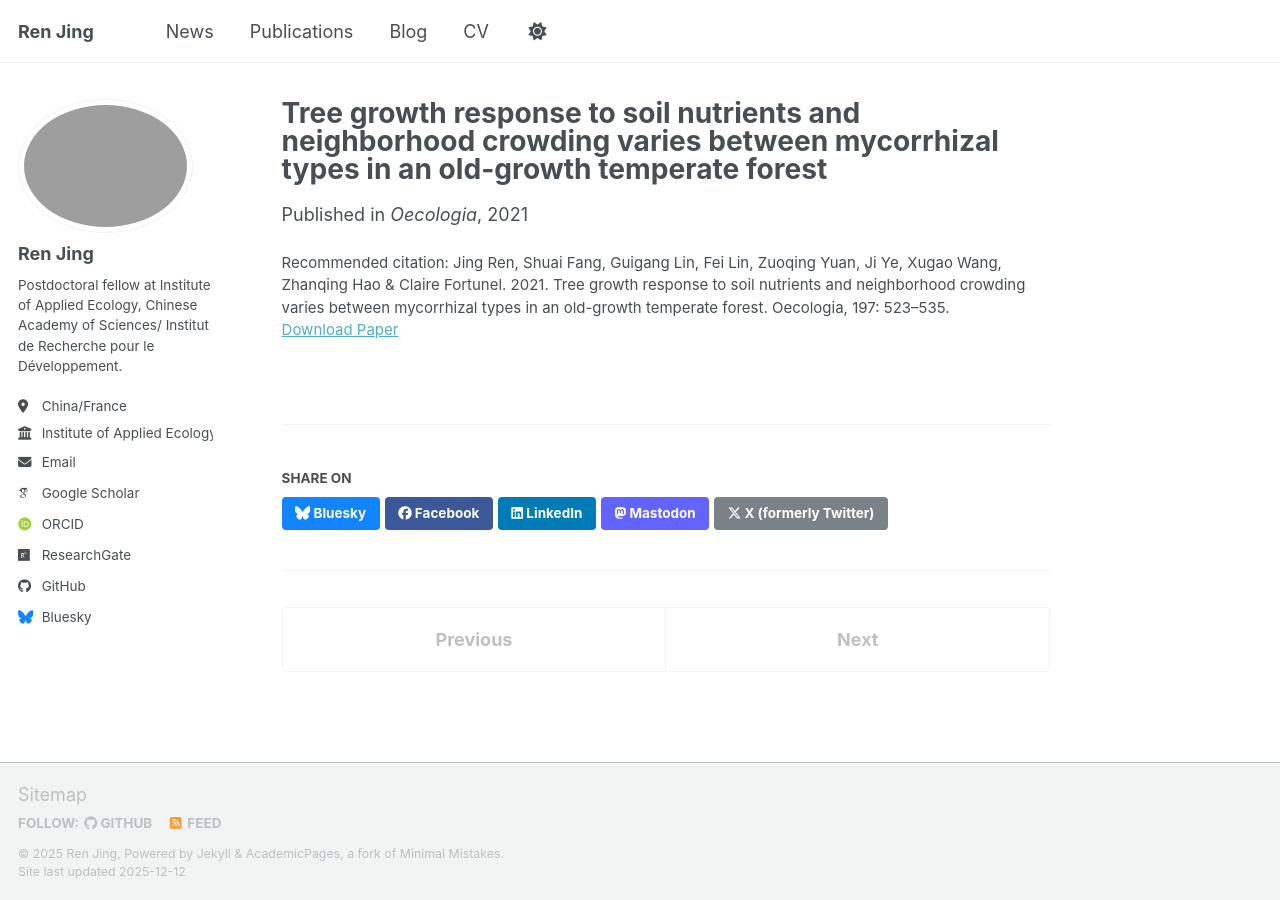
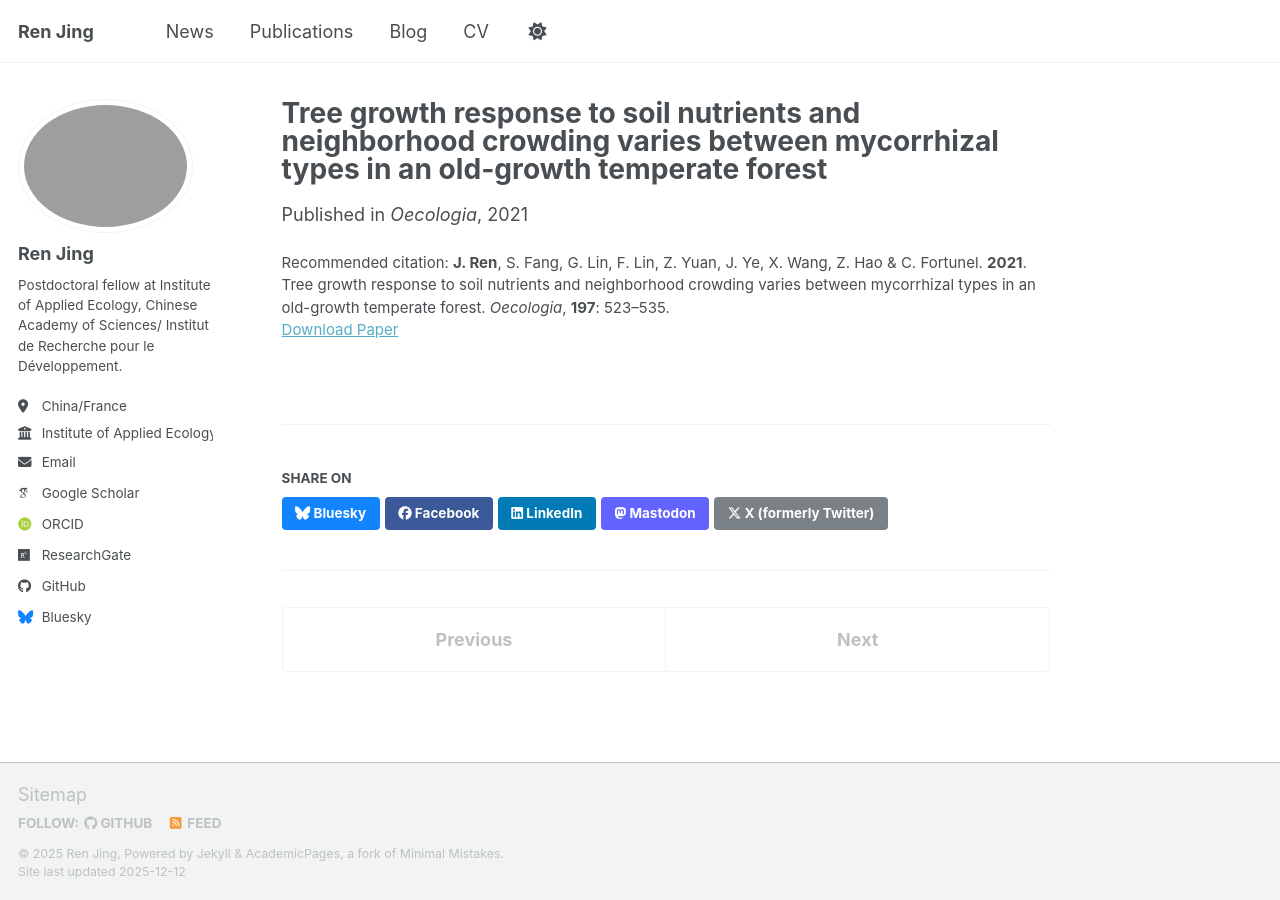
Before and after one commit to Renjing1009/Renjing1009.github.io, a Jekyll site: the page built from _publications/2021-09-06-mycorrhizal-type-tree-growth.md, in a window 1280 px wide. Built offline with Jekyll 4.4.1, drawn with Linux system fonts in a browser that asks for light colours; some web fonts are replaced; a script bundle is joined from its source files by our own code; library files that are not in the unit come from our copies; part of the change alters nothing that is shown.

Commit message:
Update 2021-09-06-mycorrhizal-type-tree-growth.md

```diff
--- a/_publications/2021-09-06-mycorrhizal-type-tree-growth.md
+++ b/_publications/2021-09-06-mycorrhizal-type-tree-growth.md
@@ -1,10 +1,11 @@
 ---
 title: "Tree growth response to soil nutrients and neighborhood crowding varies between mycorrhizal types in an old-growth temperate forest"
 collection: publications
-permalink: /publication/2021-mycorrhizal-type-tree-growth
+permalink: /publication/ren-2021-mycorrhizal-type-tree-growth
 date: 2021-09-06
 venue: "Oecologia"
-paperurl: /files/Ren_2021_Oecologia_mycorrhizal_tree_growth.pdf
-excerpt: "Using individual-level growth and trait data, we show that tree growth responses to soil nutrients and neighbourhood crowding differ strongly among arbuscular, ectomycorrhizal and dual-mycorrhizal tree species."
-citation: "Jing Ren, Shuai Fang, Guigang Lin, Fei Lin, Zuoqing Yuan, Ji Ye, Xugao Wang, Zhanqing Hao & Claire Fortunel. 2021. Tree growth response to soil nutrients and neighborhood crowding varies between mycorrhizal types in an old-growth temperate forest. Oecologia, 197: 523–535."
+excerpt: "Using individual-level growth and trait data, we show that tree growth responses to soil nutrients and neighborhood crowding differ strongly among arbuscular, ectomycorrhizal and dual-mycorrhizal tree species."
+authors: "Jing Ren, Shuai Fang, Guigang Lin, Fei Lin, Zuoqing Yuan, Ji Ye, Xugao Wang, Zhanqing Hao, Claire Fortunel"
+paperurl: "/files/Ren_2021_Oecologia_mycorrhizal_tree_growth.pdf"
+citation: "<strong>J. Ren</strong>, S. Fang, G. Lin, F. Lin, Z. Yuan, J. Ye, X. Wang, Z. Hao & C. Fortunel. <strong>2021</strong>. Tree growth response to soil nutrients and neighborhood crowding varies between mycorrhizal types in an old-growth temperate forest. <em>Oecologia</em>, <strong>197</strong>: 523–535."
 ---
```
